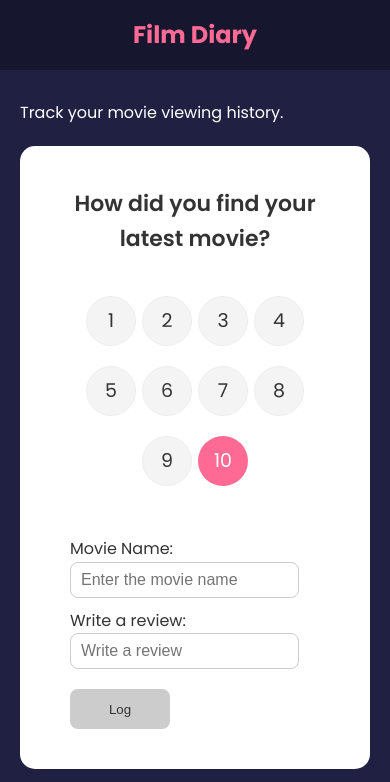
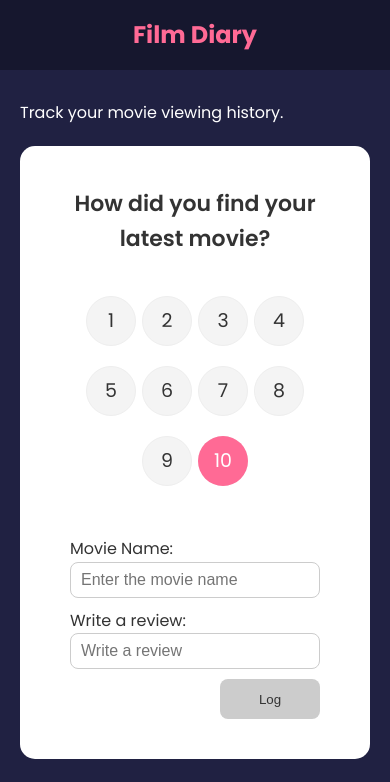
Before and after one commit to cartile/film-diary, a React (Create React App) app: page / in a window 390 px wide. Shown: the top 782 px of the page. Built offline with nearby package versions, Linux system fonts and the light colour scheme.

Commit message:
log button styling

```diff
--- a/src/components/MovieForm.jsx
+++ b/src/components/MovieForm.jsx
@@ -76,7 +76,6 @@ function MovieForm({ handleAdd }) {
                     placeholder="Write a review"
                     value={reviewText}
                 />
-
             </div>
             <div className="form-footer">
                 {message && <div className="message">{message}</div>}
--- a/src/index.css
+++ b/src/index.css
@@ -212,6 +212,19 @@ input:focus {
   margin: 10px 0;
 }
 
+.review-form {
+  display: flex;
+  flex-direction: column;
+}
+.button-container {
+  display: flex;
+  justify-self: flex-end;
+}
+.form-footer {
+  display: grid;
+  grid-template-columns: 1fr auto;
+}
+
 @media (max-width: 600px) {
   .rating li {
     margin: 10px 3px;
@@ -233,22 +246,4 @@ input:focus {
   display:flex;
   margin-top: 50px;
   }
-
-  .review-form {
-    display: flex;
-    flex-direction: column;
-    align-items: flex-start;
-  }
-
-  .form-footer {
-    display: flex;
-    justify-content: space-between;
-    align-items: center;
-    margin-top: 10px;
-  }
-
-  .button-container {
-    margin-left: auto;
-  }
-
 }
```
